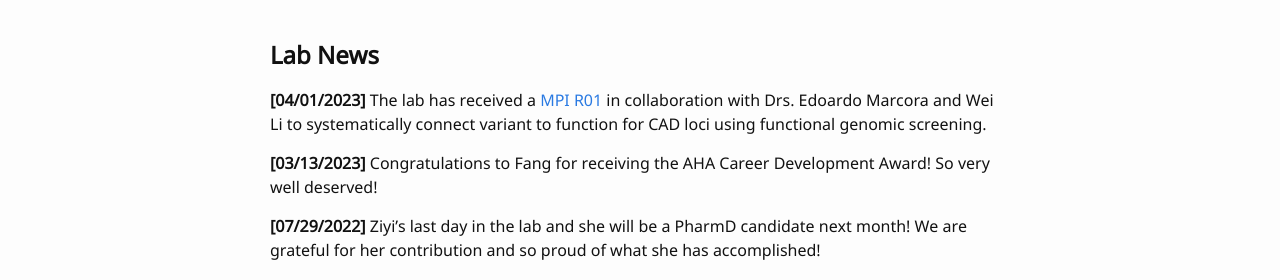
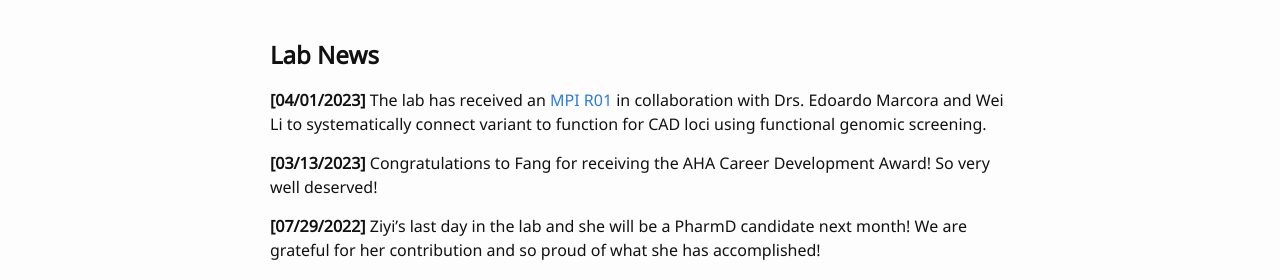
Before and after one commit to hanruizhang/zhanglab, a Jekyll site: the page built from 5_News.md, in a window 1280 px wide. Shown: the part 242-522 px from the top of the page. Built offline with Jekyll 4.4.1, drawn with Linux system fonts in a browser that asks for light colours.

Commit message:
Update 5_News.md

```diff
--- a/5_News.md
+++ b/5_News.md
@@ -10,7 +10,7 @@
 
 
 ## **Lab News**
-#### **[04/01/2023]** The lab has received a [MPI R01](https://reporter.nih.gov/search/zQE0vAern0yY4dtpLdbNag/project-details/10639274) in collaboration with Drs. Edoardo Marcora and Wei Li to systematically connect variant to function for CAD loci using functional genomic screening.
+#### **[04/01/2023]** The lab has received an [MPI R01](https://reporter.nih.gov/search/zQE0vAern0yY4dtpLdbNag/project-details/10639274) in collaboration with Drs. Edoardo Marcora and Wei Li to systematically connect variant to function for CAD loci using functional genomic screening.
 
 #### **[03/13/2023]** Congratulations to Fang for receiving the AHA Career Development Award! So very well deserved!
 
```
